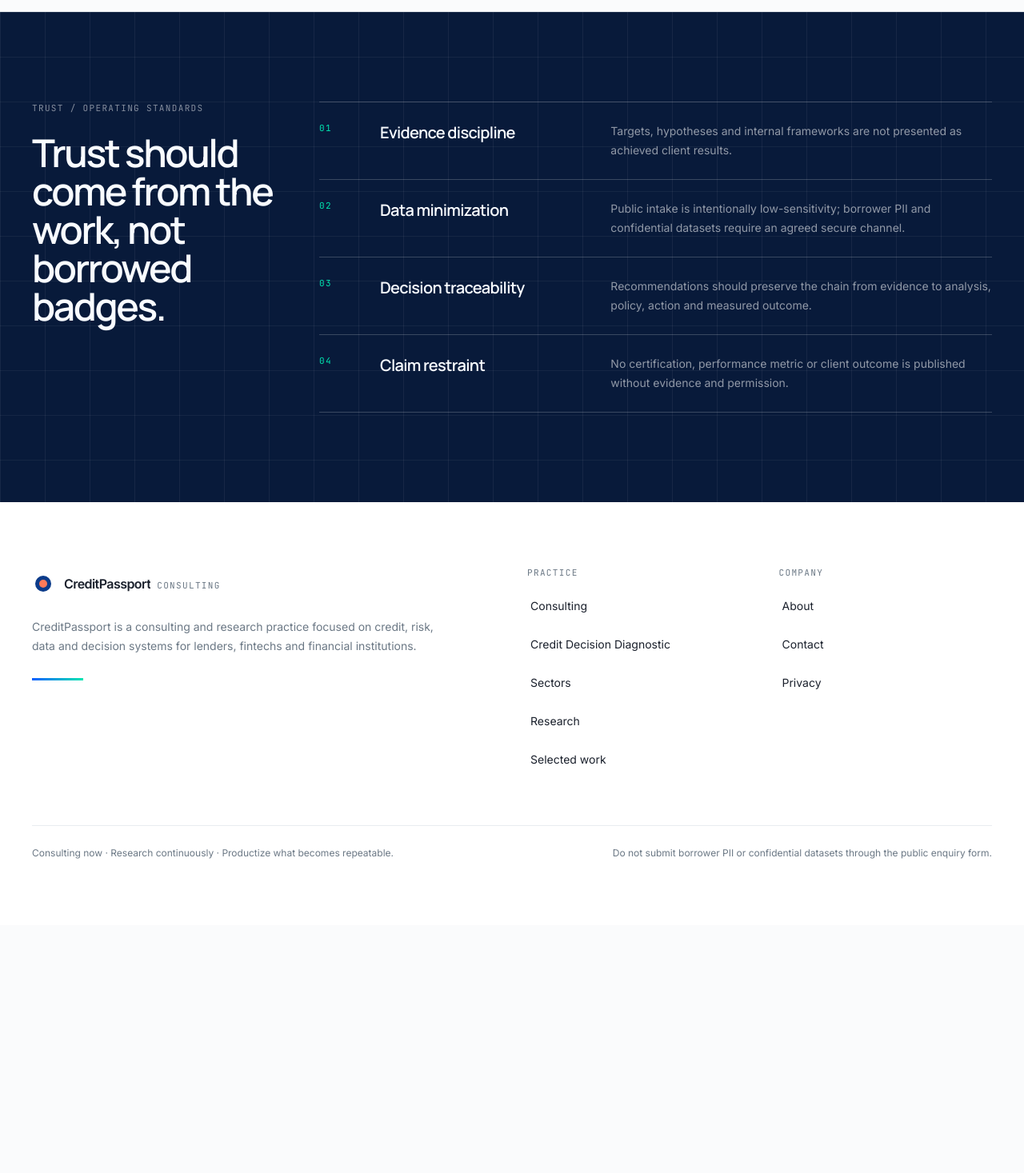
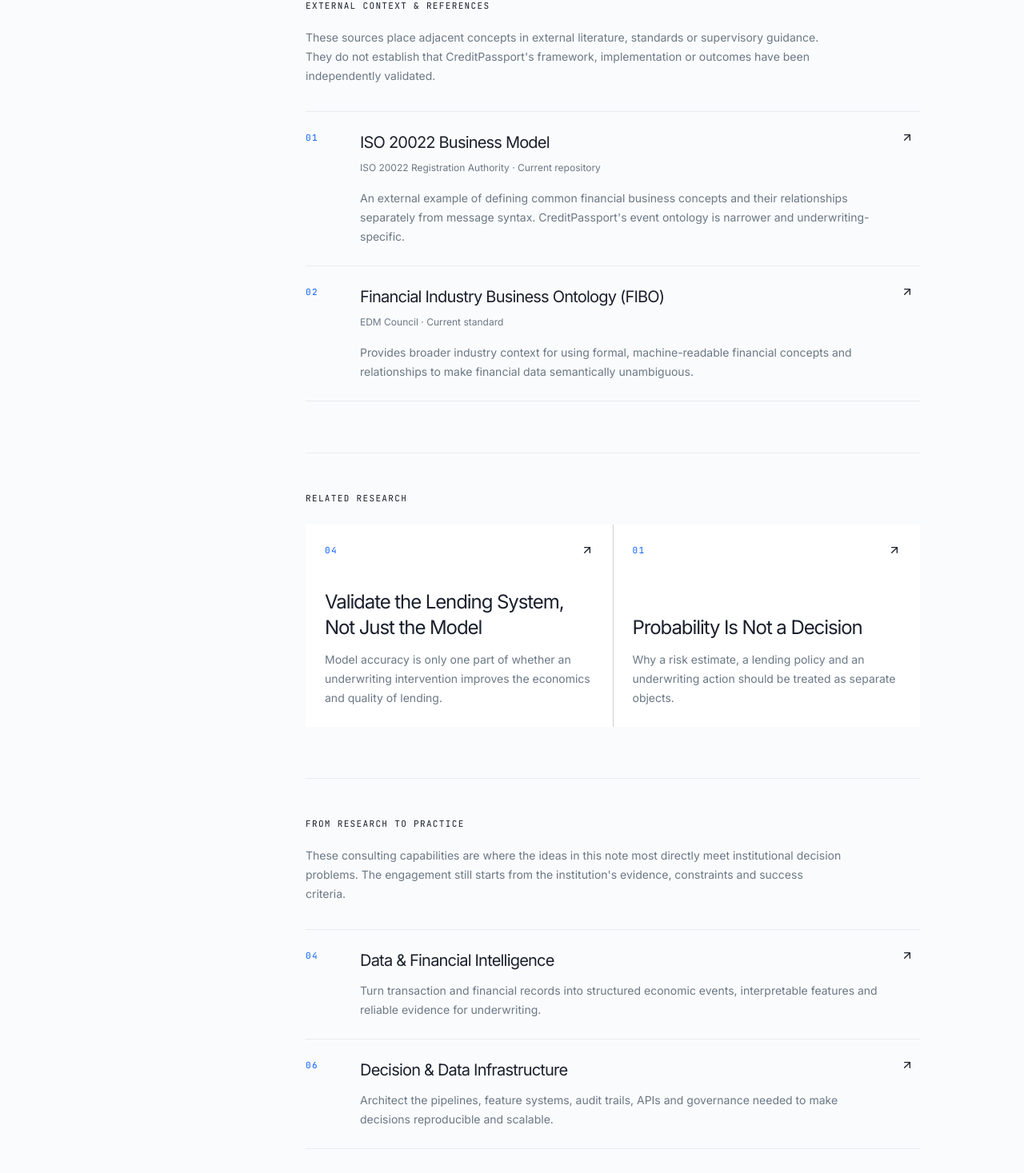
Before and after one commit to AdepojuJeremy/credit-passport-consultancy, a Next.js app: page /research/from-transactions-to-economic-events in a window 1280 px wide. Shown: the part 2857-4324 px from the top of the page at 80% size. Before the commit the page ends 4014 px from the top, so only its background shows below. Built offline with nearby package versions, Linux system fonts and the light colour scheme; no server answers.

Commit message:
feat: surface research references and practice pathways

```diff
--- a/app/research/[slug]/page.tsx
+++ b/app/research/[slug]/page.tsx
@@ -1,9 +1,10 @@
 import type { Metadata } from "next";
 import Link from "next/link";
 import { notFound } from "next/navigation";
-import { ArrowLeft } from "lucide-react";
+import { ArrowLeft, ArrowUpRight } from "lucide-react";
 import { JsonLd } from "@/components/json-ld";
 import { getResearchPost, researchPosts } from "@/data/research-posts";
+import { getService } from "@/data/services";
 import { breadcrumbStructuredData, researchArticleStructuredData } from "@/lib/structured-data";
 
 type PageProps = {
@@ -24,6 +25,7 @@ export async function generateMetadata({ params }: PageProps): Promise<Metadata>
   return {
     title: post.title,
     description: post.dek,
+    keywords: [...post.keywords],
     alternates: { canonical },
     openGraph: {
       type: "article",
@@ -41,6 +43,16 @@ export default async function ResearchPostPage({ params }: PageProps) {
   const post = getResearchPost(slug);
   if (!post) notFound();
 
+  const relatedPosts = post.relatedSlugs.flatMap((relatedSlug) => {
+    const related = getResearchPost(relatedSlug);
+    return related ? [related] : [];
+  });
+
+  const relatedServices = post.consultingSlugs.flatMap((serviceSlug) => {
+    const service = getService(serviceSlug);
+    return service ? [service] : [];
+  });
+
   return (
     <article>
       <JsonLd data={researchArticleStructuredData(post)} />
@@ -55,7 +67,7 @@ export default async function ResearchPostPage({ params }: PageProps) {
       <header className="section-grid border-b hairline">
         <div className="site-container py-20 md:py-32">
           <Link href="/research" className="inline-flex items-center gap-2 text-sm text-[color:var(--muted)] hover:text-[color:var(--foreground)]">
-            <ArrowLeft size={15} /> Research
+            <ArrowLeft size={15} aria-hidden="true" /> Research
           </Link>
           <div className="mt-14 flex flex-wrap items-center gap-3">
             <span className="kicker text-[color:var(--brand-blue)]">{post.category}</span>
@@ -106,9 +118,84 @@ export default async function ResearchPostPage({ params }: PageProps) {
             </section>
 
             <aside className="mt-16 rounded-[var(--radius-lg)] border hairline bg-[color:var(--panel)] p-6">
-              <p className="kicker text-[color:var(--muted)]">Source & limitation note</p>
+              <p className="kicker text-[color:var(--muted)]">CreditPassport basis & limitation</p>
               <p className="mt-4 text-sm leading-6 text-[color:var(--muted)]">{post.sourceNote}</p>
             </aside>
+
+            <section className="mt-16 border-t hairline pt-12">
+              <p className="kicker">External context & references</p>
+              <p className="mt-5 max-w-2xl text-sm leading-6 text-[color:var(--muted)]">
+                These sources place adjacent concepts in external literature, standards or supervisory guidance. They do not establish that CreditPassport&apos;s framework, implementation or outcomes have been independently validated.
+              </p>
+              <div className="mt-8 border-t hairline">
+                {post.references.map((reference, index) => (
+                  <a
+                    key={reference.url}
+                    href={reference.url}
+                    target="_blank"
+                    rel="noreferrer"
+                    className="group grid gap-4 border-b hairline py-6 md:grid-cols-[52px_1fr_24px]"
+                  >
+                    <span className="kicker text-[color:var(--brand-blue)]">{String(index + 1).padStart(2, "0")}</span>
+                    <div>
+                      <h3 className="text-xl tracking-[-0.04em]">{reference.title}</h3>
+                      <p className="mt-2 text-xs leading-5 text-[color:var(--muted)]">
+                        {reference.source} · {reference.year}
+                      </p>
+                      <p className="mt-4 text-sm leading-6 text-[color:var(--muted)]">{reference.context}</p>
+                    </div>
+                    <ArrowUpRight className="transition-transform group-hover:-translate-y-1 group-hover:translate-x-1" size={16} aria-hidden="true" />
+                  </a>
+                ))}
+              </div>
+            </section>
+
+            <section className="mt-16 border-t hairline pt-12">
+              <p className="kicker">Related research</p>
+              <div className="mt-6 grid gap-px bg-[color:var(--line-strong)] sm:grid-cols-2">
+                {relatedPosts.map((related) => (
+                  <Link key={related.slug} href={`/research/${related.slug}`} className="group flex min-h-56 flex-col bg-[color:var(--surface)] p-6">
+                    <div className="flex items-start justify-between gap-4">
+                      <span className="kicker text-[color:var(--brand-blue)]">{related.number}</span>
+                      <ArrowUpRight className="transition-transform group-hover:-translate-y-1 group-hover:translate-x-1" size={16} aria-hidden="true" />
+                    </div>
+                    <div className="mt-auto pt-10">
+                      <h3 className="text-2xl tracking-[-0.045em]">{related.title}</h3>
+                      <p className="mt-3 text-sm leading-6 text-[color:var(--muted)]">{related.dek}</p>
+                    </div>
+                  </Link>
+                ))}
+              </div>
+            </section>
+
+            <section className="mt-16 border-t hairline pt-12">
+              <p className="kicker">From research to practice</p>
+              <p className="mt-5 max-w-2xl text-sm leading-6 text-[color:var(--muted)]">
+                These consulting capabilities are where the ideas in this note most directly meet institutional decision problems. The engagement still starts from the institution&apos;s evidence, constraints and success criteria.
+              </p>
+              <div className="mt-8 border-t hairline">
+                {relatedServices.map((service) => (
+                  <Link
+                    key={service.slug}
+                    href={`/consulting/${service.slug}`}
+                    className="group grid gap-4 border-b hairline py-6 md:grid-cols-[52px_1fr_24px]"
+                  >
+                    <span className="kicker text-[color:var(--brand-blue)]">{service.number}</span>
+                    <div>
+                      <h3 className="text-xl tracking-[-0.04em]">{service.title}</h3>
+                      <p className="mt-3 text-sm leading-6 text-[color:var(--muted)]">{service.description}</p>
+                    </div>
+                    <ArrowUpRight className="transition-transform group-hover:-translate-y-1 group-hover:translate-x-1" size={16} aria-hidden="true" />
+                  </Link>
+                ))}
+              </div>
+              <Link
+                href="/diagnostic"
+                className="mt-8 inline-flex items-center gap-2 rounded-full bg-[color:var(--brand-blue)] px-6 py-3 text-sm font-medium text-white"
+              >
+                Start with the Credit Decision Diagnostic <ArrowUpRight size={15} aria-hidden="true" />
+              </Link>
+            </section>
           </div>
         </div>
       </div>
```
